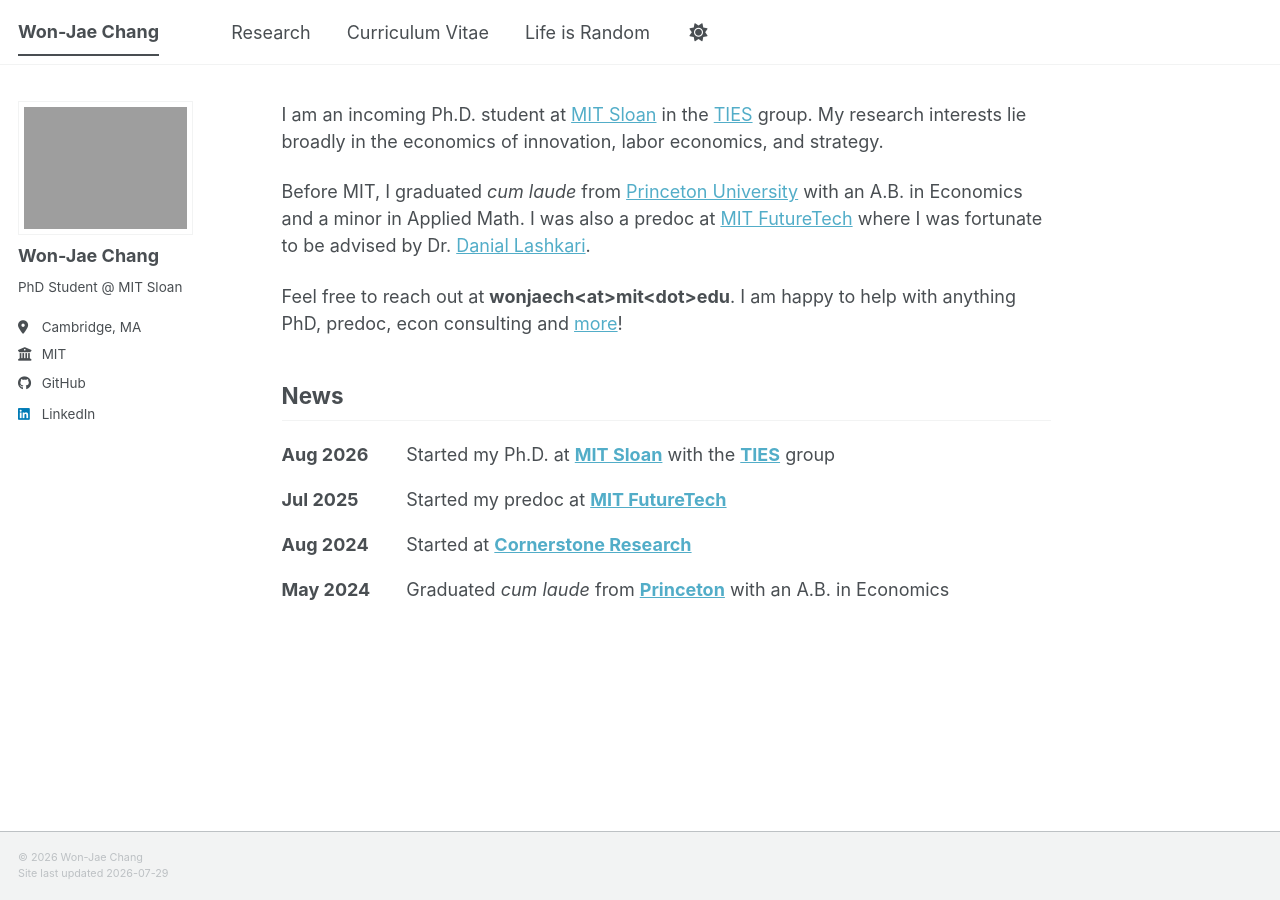
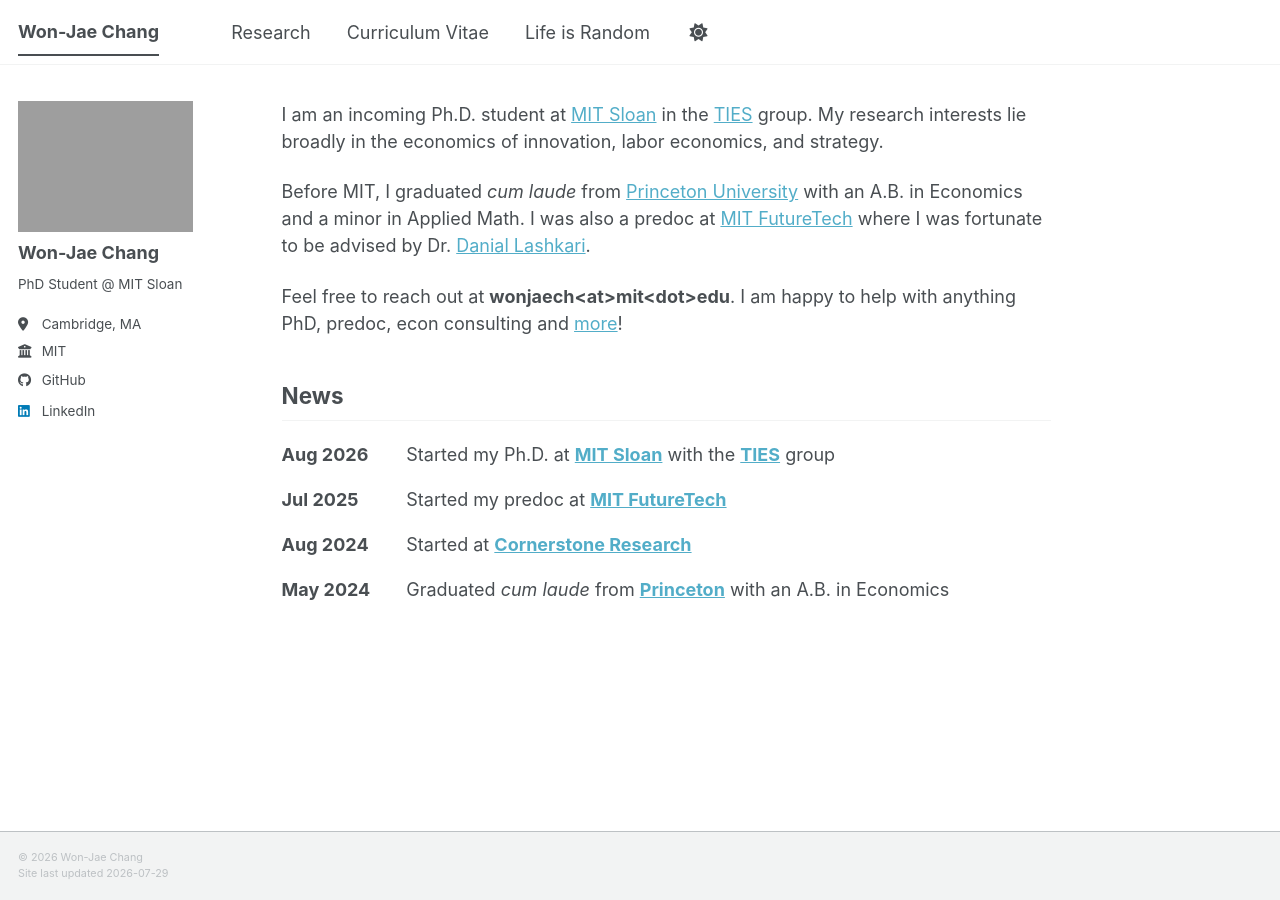
Before and after one commit to wonjaechang/wonjaechang, a Jekyll site: the page built from _pages/about.md, in a window 1280 px wide. Built offline with Jekyll 4.4.1, drawn with Linux system fonts in a browser that asks for light colours; a script bundle is joined from its source files by our own code; library files that are not in the unit come from our copies.

Commit message:
some big changes

```diff
--- a/_sass/_custom.scss
+++ b/_sass/_custom.scss
@@ -9,9 +9,12 @@
   color: #306E8E;
 }
 
-/* square avatar instead of the theme's circle */
+/* square avatar: drop the theme's circle, and its 1px border + 5px inset
+   (the border is applied at the $large breakpoint in layout/_sidebar.scss) */
 .author__avatar img {
   border-radius: 0;
+  border: none;
+  padding: 0;
 }
 
 /* smaller footer credit line */
```
